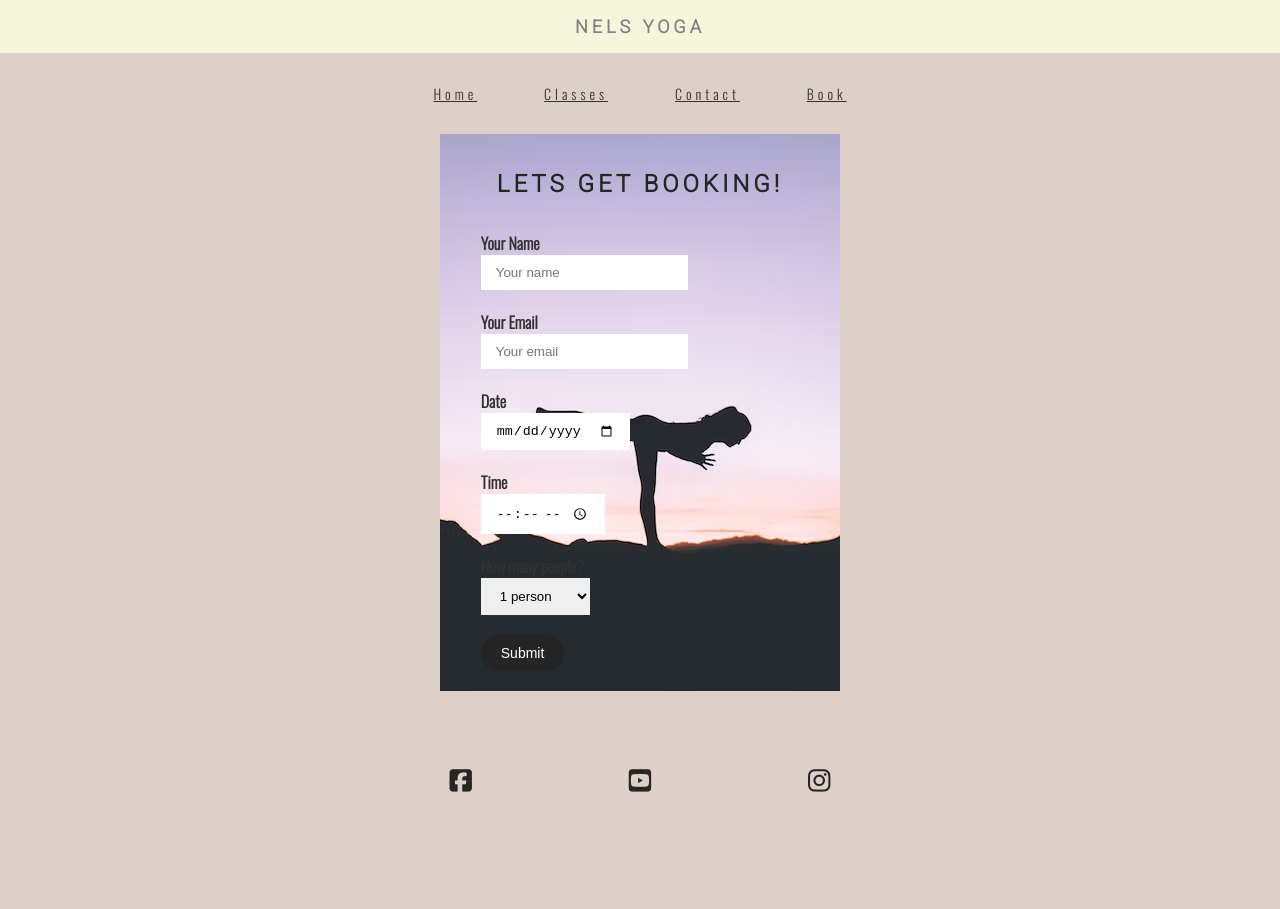
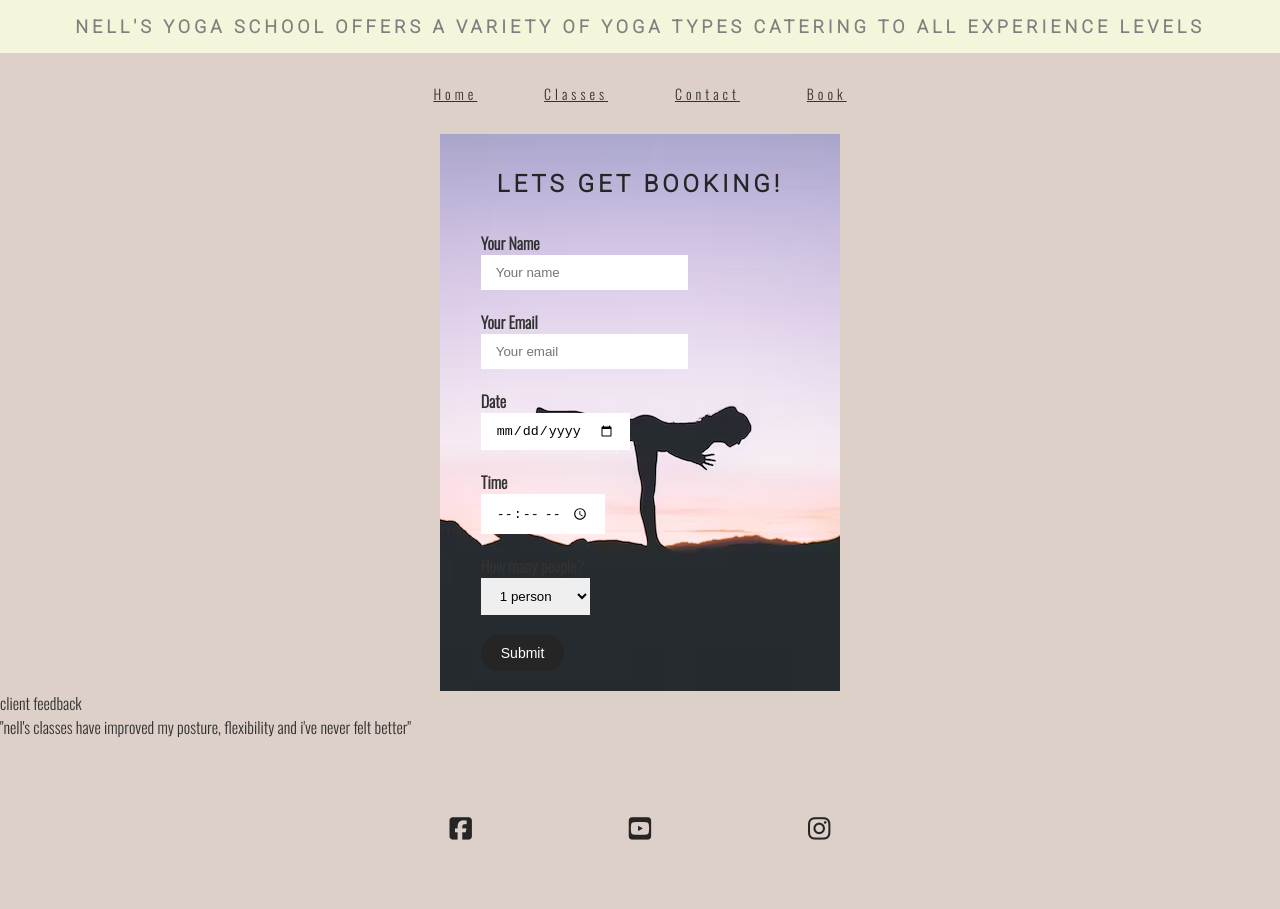
Before and after one commit to NelKG/nels-yoga, a plain HTML site: page book.html in a window 1280 px wide. Before the commit the page ends 871 px from the top, so only its background shows below. Drawn offline with nearby package versions, Linux system fonts and the light colour scheme.

Commit message:
add a statement to the title of each page

```diff
--- a/book.html
+++ b/book.html
@@ -9,7 +9,7 @@
     <meta name="keywords" content="yoga, yoga studio, ireland, mayo">
 
     <link rel="stylesheet" href="assets/css/style.css">
-    <title>Nels Yoga</title>
+    <title>Nell's Yoga School offers a variety of yoga types catering to all experience levels</title>
 </head>
 
 <body>
@@ -17,7 +17,7 @@
 
 
         <a href="index.html"></a>
-        <h1 id="label">Nels yoga</h1>
+        <h1 id="label">Nell's Yoga School offers a variety of yoga types catering to all experience levels</h1>
         <nav>
             <div id="menu">
                 <ul>
@@ -79,6 +79,10 @@
 
         </form>
     </div>
+    <div>client feedback
+    <p>"nell's classes have improved my posture, flexibility
+        and i've never felt better"</p>
+
 
 
     <footer>
```
Also changed, not shown: classes.html (+4 -3 lines), contact.html (+2 -2 lines), index.html (+1 -10 lines).
